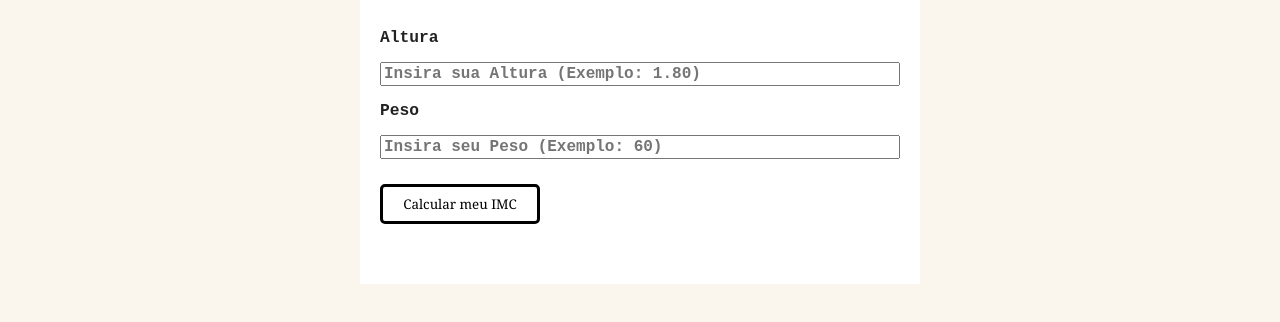
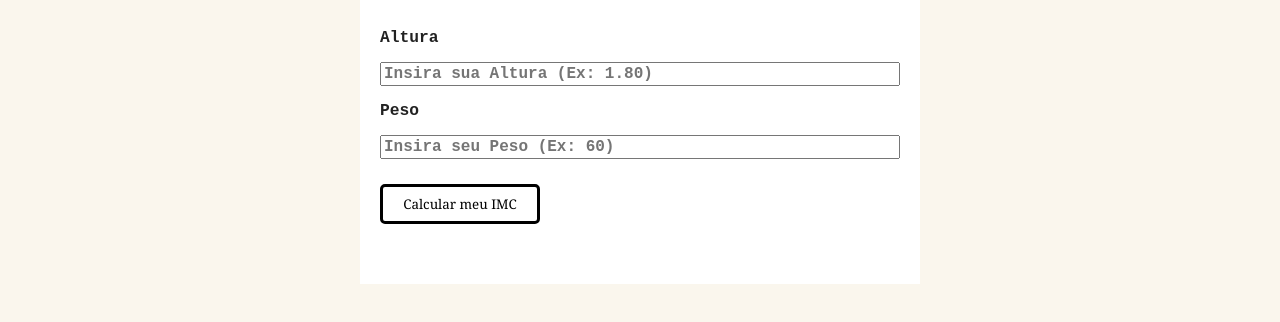
Before and after one commit to rovicz/IMC-Calculator, a plain HTML site: page index.html in a window 1280 px wide. Shown: the part 380-702 px from the top of the page. Drawn offline with Linux system fonts and the light colour scheme.

Commit message:
placeholder input fix

```diff
--- a/index.html
+++ b/index.html
@@ -38,10 +38,10 @@
         <h2>Calcule seu IMC.</h1>
 
           <label for="altura">Altura</label>
-          <input type="number" step=".01" id="altura" name="altura" placeholder="Insira sua Altura (Exemplo: 1.80)" required>
+          <input type="number" step=".01" id="altura" name="altura" placeholder="Insira sua Altura (Ex: 1.80)" required>
 
           <label for="peso">Peso</label>
-          <input type="number" step=".01" id="peso" name="peso" placeholder="Insira seu Peso (Exemplo: 60)" required>
+          <input type="number" step=".01" id="peso" name="peso" placeholder="Insira seu Peso (Ex: 60)" required>
 
           <button type="submit" id="calcular">Calcular meu IMC</button>
 
```
